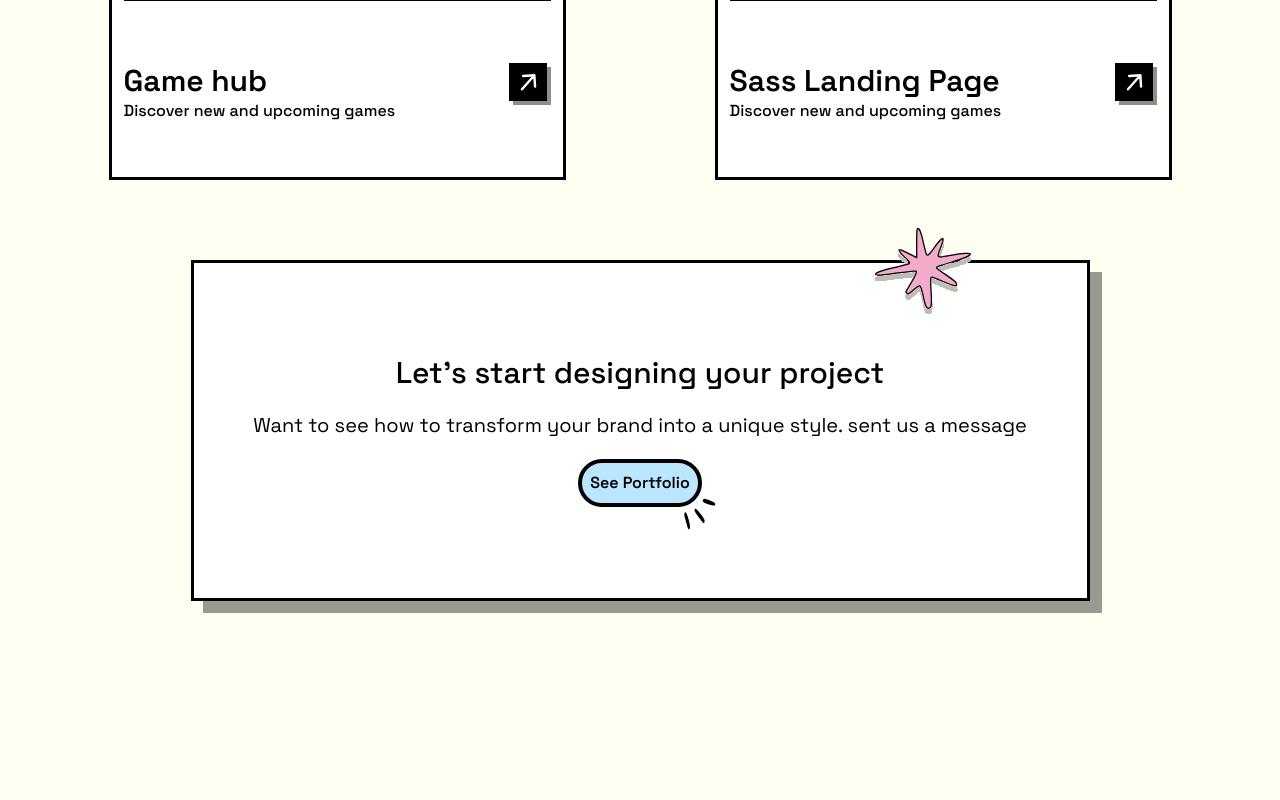
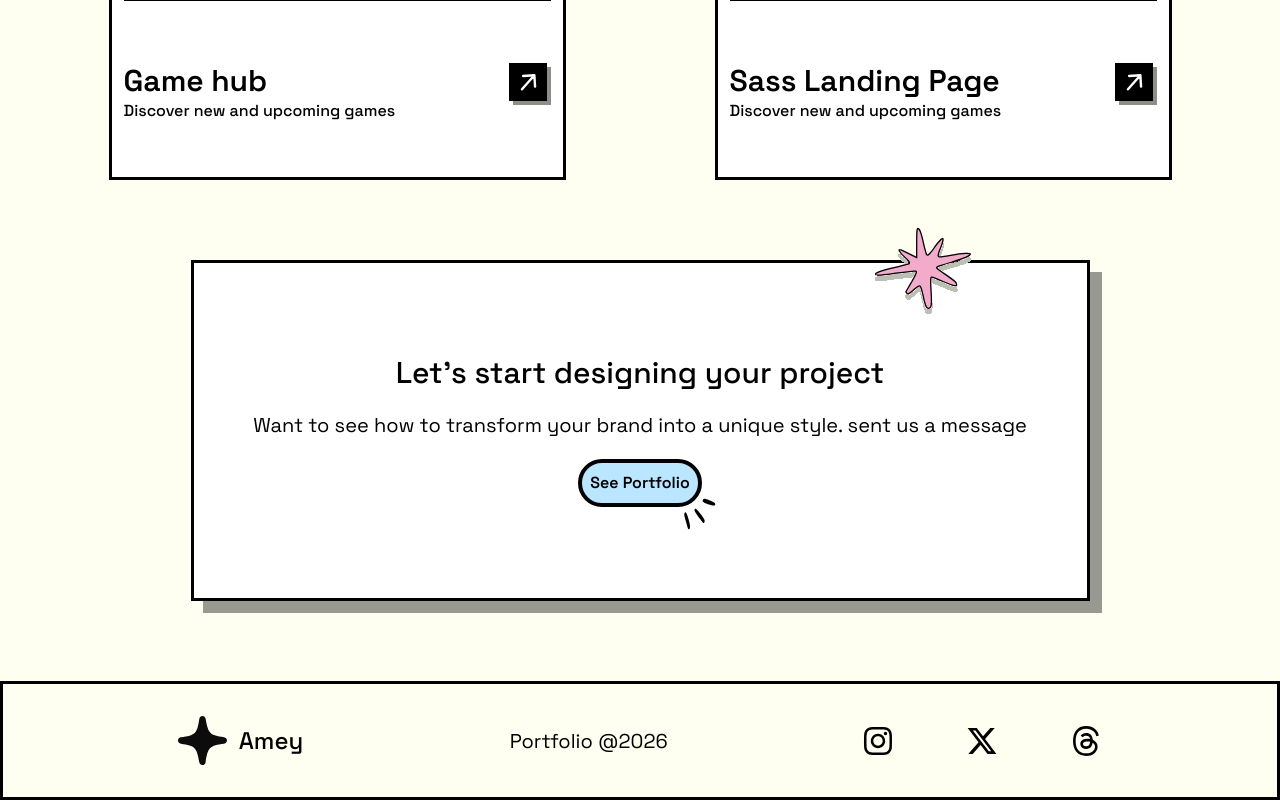
Before and after one commit to AmeyGaikar/personal_portfolio, a React (Vite) app: page / in a window 1280 px wide. Shown: the part 2207-3007 px from the top of the page. Before the commit the page ends 2888 px from the top, so only its background shows below. Built offline with nearby package versions, Linux system fonts and the light colour scheme.

Commit message:
complete footer

```diff
--- a/package.json
+++ b/package.json
@@ -13,6 +13,7 @@
     "@tailwindcss/vite": "^4.1.17",
     "react": "^19.2.0",
     "react-dom": "^19.2.0",
+    "react-icons": "^5.5.0",
     "tailwind-merge": "^3.4.0",
     "tailwindcss": "^4.1.17"
   },
--- a/src/App.tsx
+++ b/src/App.tsx
@@ -1,3 +1,4 @@
+import Footer from "./components/Footer";
 import Hero from "./components/Hero";
 import MyPortfolio from "./components/MyPortfolio";
 import Navbar from "./components/Navbar";
@@ -14,6 +15,7 @@ const App = () => {
       <ServicesSection />
       <MyPortfolio />
       <WorkWithUs />
+      <Footer />
     </>
   );
 };
--- /dev/null
+++ b/src/components/Footer.tsx
@@ -0,0 +1,20 @@
+import Logo from "../props/Logo";
+import { FaInstagram } from "react-icons/fa";
+import { FaXTwitter } from "react-icons/fa6";
+import { FaThreads } from "react-icons/fa6";
+6
+const Footer = () => {
+  return (
+    <div className="flex flex-col lg:flex-row lg:justify-evenly border-3 py-6 items-center gap-5">
+      <div className="w-max"><Logo/></div>
+      <p className="text-xl w-max">Portfolio @2026</p>
+      <div className="flex w-max gap-18">
+        <FaInstagram className="size-8" />
+        <FaXTwitter className="size-8" />
+        <FaThreads className="size-8" />
+      </div>
+    </div>
+  );
+};
+
+export default Footer;
--- /dev/null
+++ b/src/props/Logo.tsx
@@ -0,0 +1,12 @@
+import Vector from "../assets/Vector";
+
+const Logo = () => {
+  return (
+    <div className="flex items-center py-2">
+      <Vector />
+      <a className="navBtn">Amey</a>
+    </div>
+  );
+};
+
+export default Logo;
```
Also changed, not shown: 1 other file (tests, documents, lock files or other folders).
